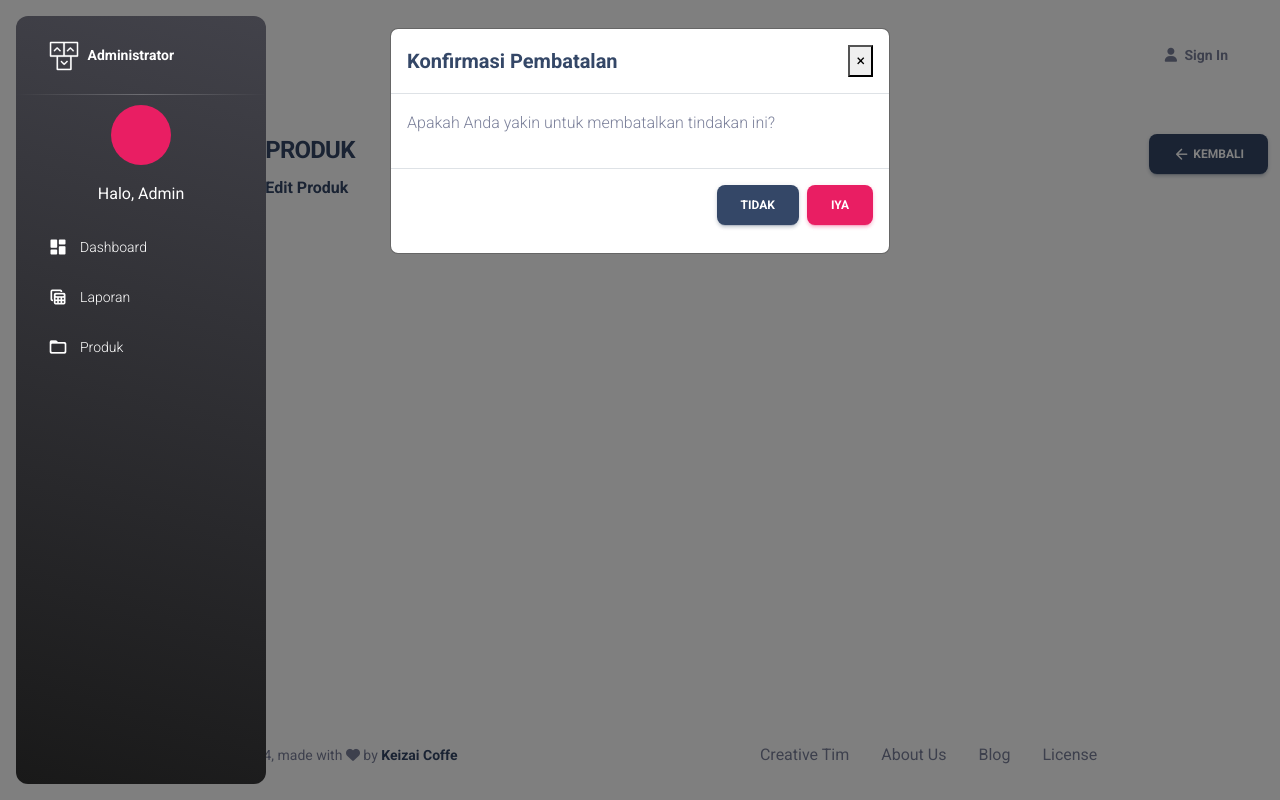
After one commit to mfrdw/keizai-coffee, a CodeIgniter 4 app: template app/Views/admin/editproduct.php in a window 1280 px wide, after a click that opens the changed part. The commit adds this page. Run offline with PHP 8.4 and a stand-in for CodeIgniter, Linux system fonts and the light colour scheme; the template is opened without the code that fills it: most values are stand-ins (such as "Sample title", 1, 10 or a date in 2020); some libraries are stand-ins or nearby versions.

Commit message:
Update Editproduct

```diff
--- a/app/Config/Routes.php
+++ b/app/Config/Routes.php
@@ -9,6 +9,7 @@ use CodeIgniter\Router\RouteCollection;
 $routes->get('/', 'Administrator::index');
 $routes->get('/listproduct', 'Administrator::listproduct');
 $routes->get('/addproduct', 'Administrator::addproduct');
+$routes->get('/editproduct', 'Administrator::editproduct');
 $routes->get('/listkategori', 'Administrator::listkategori');
 
 
--- /dev/null
+++ b/app/Views/admin/editproduct.php
@@ -0,0 +1,40 @@
+<?= $this->extend('layout/template'); ?>
+<?= $this->section('content'); ?>
+
+<div class="container col-md-10 py-4 offset-md-2">
+    <dir class="row">
+        <div class="d-flex w-100 justify-content-between">
+            <div>
+                <h4>PRODUK</h4>
+                <h6>Edit Produk</h6>
+            </div>
+            <div>
+                <a class="btn btn-dark" data-toggle="modal" data-target="#konfirmasiModal"><i
+                        class="material-icons opacity-10">arrow_back</i> Kembali</a>
+            </div>
+        </div>
+    </dir>
+</div>
+
+<div class="modal fade" id="konfirmasiModal" tabindex="-1" role="dialog" aria-labelledby="konfirmasiModalLabel"
+    aria-hidden="true">
+    <div class="modal-dialog" role="document">
+        <div class="modal-content">
+            <div class="modal-header">
+                <h5 class="modal-title" id="konfirmasiModalLabel">Konfirmasi Pembatalan</h5>
+                <button type="button" class="close" data-dismiss="modal" aria-label="Close">
+                    <span aria-hidden="true">&times;</span>
+                </button>
+            </div>
+            <div class="modal-body">
+                <p>Apakah Anda yakin untuk membatalkan tindakan ini?</p>
+            </div>
+            <div class="modal-footer">
+                <button type="button" class="btn btn-dark" data-dismiss="modal">Tidak</button>
+                <a href="/listproduct" class="btn btn-primary">Iya</a>
+            </div>
+        </div>
+    </div>
+</div>
+
+<?= $this->endSection(); ?>
--- a/app/Views/admin/listproduct.php
+++ b/app/Views/admin/listproduct.php
@@ -74,7 +74,7 @@
                         </button>
                         <ul class="dropdown-menu" style="flex:1;"
                             class="d-flex justify-content-center align-items-center gap-3">
-                            <li><a class="dropdown-item" href="#">Edit</a></li>
+                            <li><a class="dropdown-item" href="/editproduct">Edit</a></li>
                             <li><a class="dropdown-item" href="#">Hapus</a></li>
                         </ul>
                     </div>
```
Also changed, not shown: app/Controllers/Administrator.php (+13 -0 lines).
